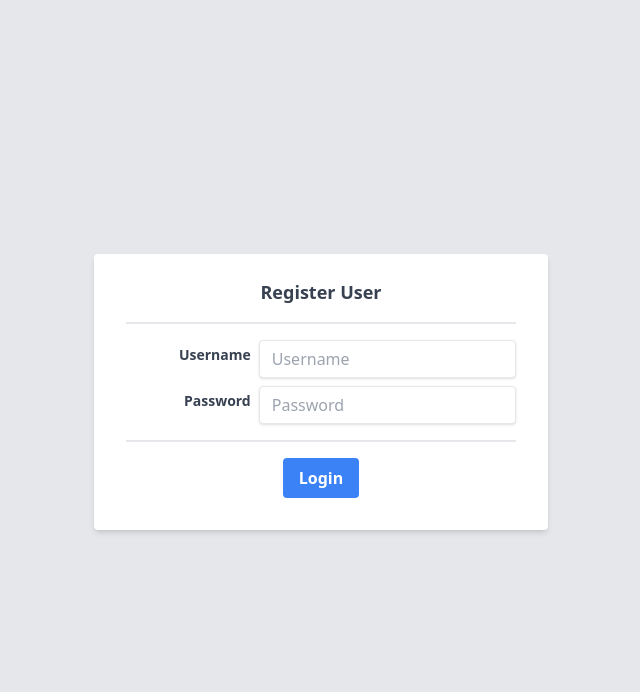
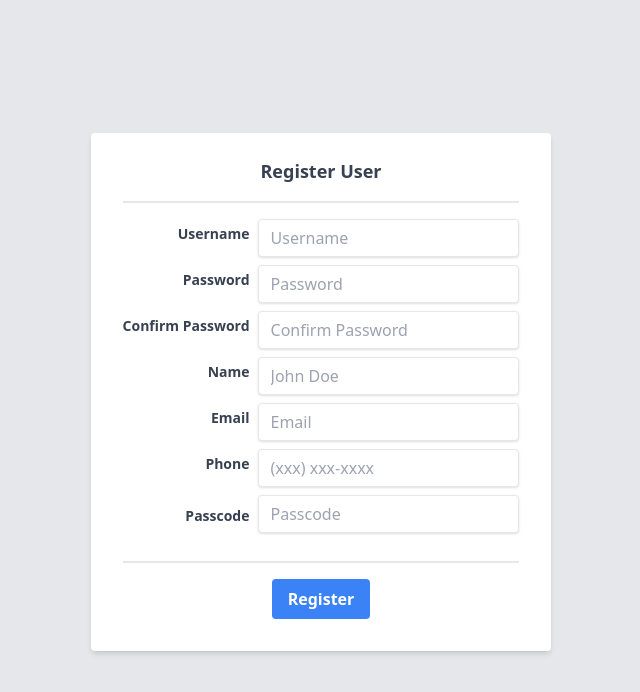
Before and after one commit to tkvangorder/react-poker-client, a React (Vite) app: page / in a window 1280 px wide. Shown: the top 692 px of the page, without its empty margins (319-959 px from the left). Built offline with nearby package versions, Linux system fonts and the light colour scheme.

Commit message:
Wire up login and register user to call rest endpoints

```diff
--- a/package.json
+++ b/package.json
@@ -10,6 +10,7 @@
   },
   "dependencies": {
     "@hookform/resolvers": "^2.9.11",
+    "axios": "^1.3.4",
     "react": "^18.2.0",
     "react-dom": "^18.2.0",
     "react-hook-form": "7.43",
--- a/src/App.tsx
+++ b/src/App.tsx
@@ -1,16 +1,31 @@
+import { useEffect, useState } from "react";
 import NavigationBar from "./components/NavigationBar";
 import TitlePage from "./components/TitlePage";
-import { LoginForm } from "./user";
+import { LoginForm, AuthenticatedUser } from "./user";
 import RegisterUserForm from "./user/components/RegisterUserForm";
-import { AuthenticatedUser } from "./user/User";
+import pokerApi from "./services/poker-api";
+import { set } from "react-hook-form";
+import userService from "./user/UserService";
 
 function App() {
   const onLogin = (authenticatedUser: AuthenticatedUser) => {
     console.log(authenticatedUser);
+    setUser(authenticatedUser);
   };
 
+  const [user, setUser] = useState<AuthenticatedUser | null>(null);
+
   return (
-    <LoginForm onLogin={onLogin} />
+    <>
+      <RegisterUserForm onRegister={onLogin} />
+      <ul>
+        <li>{user?.token}</li>
+        <li>{user?.user.loginId}</li>
+        <li>{user?.user.name}</li>
+        <li>{user?.user.email}</li>
+        <li>{user?.user.phone}</li>
+      </ul>
+    </>
     // <div className="flex flex-col h-screen">
     //   <NavigationBar />
     //   <div className="flex-grow">
--- /dev/null
+++ b/src/services/poker-api.ts
@@ -0,0 +1,13 @@
+import axios, { CanceledError} from "axios";
+
+const POKER_SERVER_URL = 'http://localhost:8080';
+
+export default axios.create({
+  baseURL: POKER_SERVER_URL,
+  headers: {
+    "Content-Type": "application/json",
+  },
+});
+
+
+export {  CanceledError }
--- /dev/null
+++ b/src/user/UserService.ts
@@ -0,0 +1,41 @@
+import pokerApi from "../services/poker-api";
+
+export interface User {
+  loginId: string,
+  password: string,
+  email: string,
+  alias?: string,
+  name: string,
+  phone: string
+}
+
+export interface RegisterUserRequest {
+  user: User,
+  serverPasscode: string
+}
+
+export interface AuthenticatedUser {
+  user: User,
+  token: String
+}
+
+
+class UserService {
+
+  login(loginId: string, password: string) {
+
+    return pokerApi.post<AuthenticatedUser>("/auth/login",
+      {
+          loginId: loginId,
+          password: password,
+      }
+    );
+  }
+
+  registerUser(registerUserRequest: RegisterUserRequest) {
+    return pokerApi.post<AuthenticatedUser>("/auth/register", registerUserRequest);
+  }
+
+}
+
+export default new UserService();
--- a/src/user/components/LoginForm.tsx
+++ b/src/user/components/LoginForm.tsx
@@ -1,5 +1,5 @@
 import { FieldValues, useForm } from "react-hook-form";
-import { User, AuthenticatedUser } from "../User";
+import userSerivce, { AuthenticatedUser, User } from "../UserService";
 import { z } from "zod";
 import { zodResolver } from "@hookform/resolvers/zod";
 
@@ -19,18 +19,26 @@ const LoginForm = (props: Props) => {
   // and then nested errors from the formState object
   const {
     register,
+    setError,
+    clearErrors,
     handleSubmit,
     formState: { errors },
   } = useForm<FormData>({ resolver: zodResolver(schema), mode: "onSubmit" });
 
   const onSubmit = (data: FieldValues) => {
-    const user: AuthenticatedUser = {
-      user: {
-        ...(data as User),
-      },
-      jwt: "nothing yes",
-    };
-    props.onLogin(user);
+    userSerivce
+      .login(data.username, data.password)
+      .then((response) => {
+        props.onLogin(response.data);
+        clearErrors("password");
+      })
+      .catch((error) => {
+        setError("password", {
+          type: "manual",
+          message: "Invalid Credentials",
+        });
+        return;
+      });
   };
 
   return (
--- a/src/user/components/RegisterUserForm.tsx
+++ b/src/user/components/RegisterUserForm.tsx
@@ -1,5 +1,5 @@
 import { FieldValues, useForm } from "react-hook-form";
-import { User, AuthenticatedUser } from "../User";
+import userService, { AuthenticatedUser, User } from "../UserService";
 import { z } from "zod";
 import { zodResolver } from "@hookform/resolvers/zod";
 
@@ -9,7 +9,7 @@ interface Props {
 
 // We use Zod to define a schema for the form data and then infer the FormData type from the schema
 const schema = z.object({
-  username: z.string().min(1, { message: "Username is required" }),
+  loginId: z.string().min(1, { message: "Username is required" }),
   password: z
     .string()
     .min(8, { message: "Password must be at least 8 characters" }),
@@ -19,7 +19,7 @@ const schema = z.object({
   name: z.string().min(1, { message: "Name is required" }),
   email: z.string().min(1, { message: "Email is required" }),
   phone: z.string().min(1, { message: "Phone is required" }),
-  passcode: z.string().min(1, { message: "Passcode is required" }),
+  serverPasscode: z.string().min(1, { message: "Passcode is required" }),
 });
 type FormData = z.infer<typeof schema>;
 
@@ -44,13 +44,23 @@ const RegisterUserForm = (props: Props) => {
     } else {
       clearErrors("confirmPassword");
     }
-    const user: AuthenticatedUser = {
-      user: {
-        ...(data as User),
-      },
-      jwt: "nothing yes",
-    };
-    props.onRegister(user);
+
+    userService
+      .registerUser({
+        user: { ...(data as User) },
+        serverPasscode: data.serverPasscode,
+      })
+      .then((response) => {
+        props.onRegister(response.data);
+        clearErrors("serverPasscode");
+      })
+      .catch((error) => {
+        setError("serverPasscode", {
+          type: "manual",
+          message: error.response.data.message,
+        });
+        return;
+      });
   };
 
   return (
@@ -75,11 +85,11 @@ const RegisterUserForm = (props: Props) => {
             id="username"
             type="text"
             placeholder="Username"
-            {...register("username")}
+            {...register("loginId")}
           />
-          {errors.username && (
+          {errors.loginId && (
             <p className="col-start-2 col-span-2 text-red-600">
-              {errors.username.message}
+              {errors.loginId.message}
             </p>
           )}
           <label
@@ -183,11 +193,11 @@ const RegisterUserForm = (props: Props) => {
             id="passcode"
             type="password"
             placeholder="Passcode"
-            {...register("passcode")}
+            {...register("serverPasscode")}
           />
-          {errors.passcode && (
+          {errors.serverPasscode && (
             <p className="col-start-2 col-span-2 text-red-600">
-              {errors.passcode.message}
+              {errors.serverPasscode.message}
             </p>
           )}
         </div>
--- a/src/user/index.ts
+++ b/src/user/index.ts
@@ -1,4 +1,4 @@
-import { User, AuthenticatedUser } from "./User";
+import userService, { RegisterUserRequest, User, AuthenticatedUser} from "./UserService";
 import LoginForm from "./components/LoginForm";
 import RegisterUserForm from "./components/RegisterUserForm";
 
```
Also changed, not shown: src/user/User.ts (deleted, +0 -13 lines), 1 other file (tests, documents, lock files or other folders).
